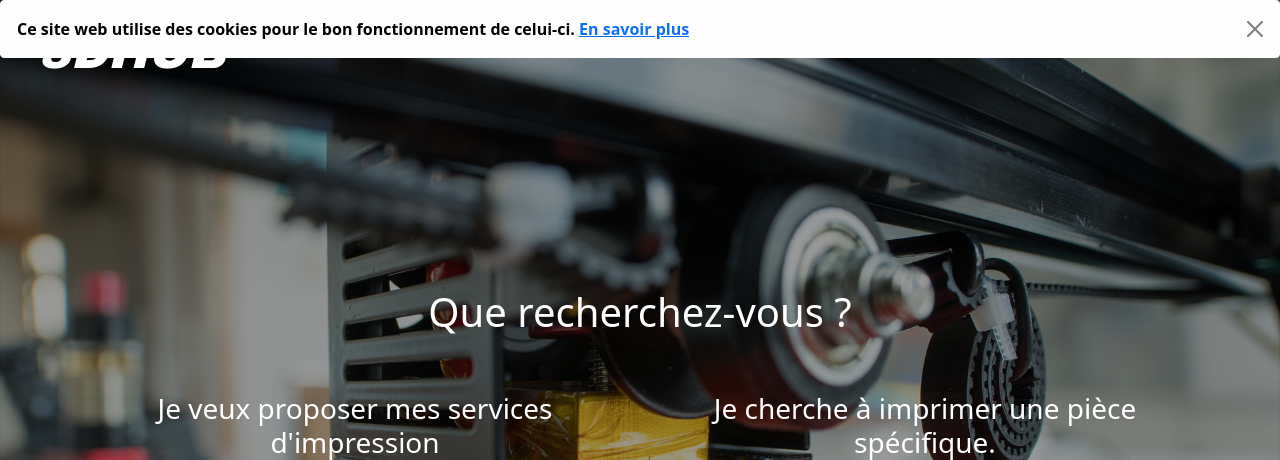
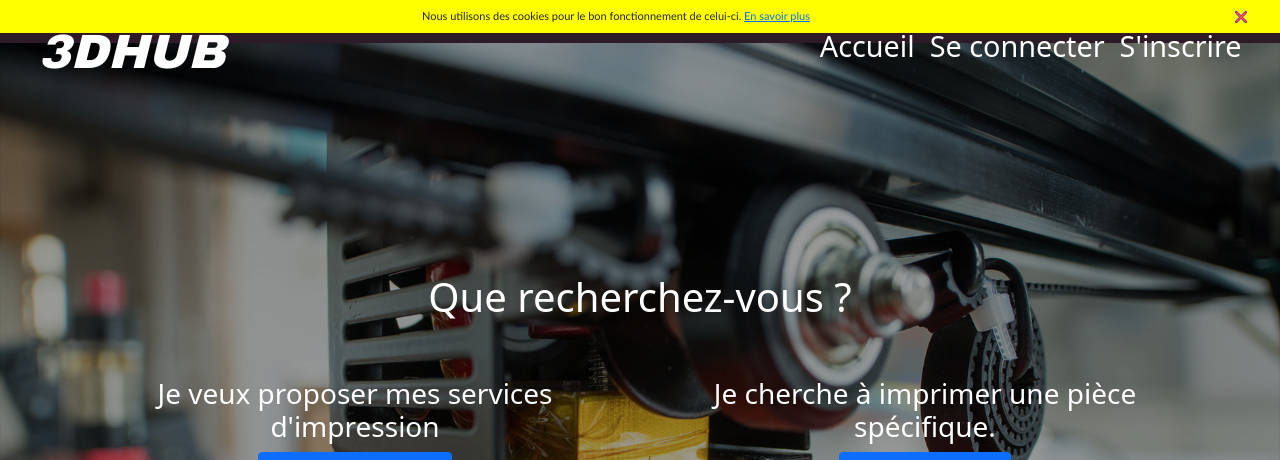
Before and after one commit to Munozmu/3d-hub, a PHP site: page / in a window 1280 px wide. Shown: the top 460 px of the page. Run offline with PHP 8.4, Linux system fonts and the light colour scheme; some libraries are stand-ins or nearby versions.

Commit message:
ajout du bandeau

```diff
--- a/CSS.css
+++ b/CSS.css
@@ -4,6 +4,7 @@
 	color: white;
 	z-index: 2;
 }
+
 
 .accueil {
 	position:absolute;
@@ -26,6 +27,7 @@
 
 }
 .alert {
+	position:absolute;
 	z-index: 3;
 	color:black!important;
 
@@ -47,3 +49,31 @@ body {
     position: absolute;
     z-index: -1;
 }
+
+
+
+a {
+    text-decoration: none;
+    color: #6E052E;
+}
+
+#barre {
+    width: 100%;
+    background:yellow;
+    padding:8px 0;
+    font-family:  "Trebuchet MS";
+    text-align: center;
+    font-size:11px;
+    margin-top:-50px;
+    border-bottom: 10px solid #2e1b27;
+}
+
+#fermer {
+    background-image: url("fermer.png");
+    width: 18px;
+    height: 18px;
+    display: block;
+    cursor: pointer;
+    float:right;
+    margin-right:30px;
+}
--- a/index.html
+++ b/index.html
@@ -1,26 +1,62 @@
 <!doctype html>
 <html lang="fr">
-<link rel="stylesheet" href="CSS.css" /><!--Nom du fichier CSS à joindre-->
+<link rel="stylesheet" href="CSS.css" />
+<!--Nom du fichier CSS à joindre-->
+
 <head>
   <!-- Required meta tags -->
   <meta charset="utf-8">
   <meta name="viewport" content="width=device-width, initial-scale=1">
 
   <!-- Bootstrap CSS -->
-    <link href="https://cdn.jsdelivr.net/npm/bootstrap@5.0.0-beta2/dist/css/bootstrap.min.css" rel="stylesheet" integrity="sha384-BmbxuPwQa2lc/FVzBcNJ7UAyJxM6wuqIj61tLrc4wSX0szH/Ev+nYRRuWlolflfl" crossorigin="anonymous">
+  <link href="https://cdn.jsdelivr.net/npm/bootstrap@5.0.0-beta2/dist/css/bootstrap.min.css" rel="stylesheet"
+    integrity="sha384-BmbxuPwQa2lc/FVzBcNJ7UAyJxM6wuqIj61tLrc4wSX0szH/Ev+nYRRuWlolflfl" crossorigin="anonymous">
 
   <title>Page d'Acceuil</title>
+
+  <head>
+    <!--<link rel="stylesheet" media="screen" href="css/style.css" />-->
+
+    <script type="text/javascript" src="https://ajax.googleapis.com/ajax/libs/jquery/1.5.0/jquery.min.js"></script>
+
+    <script type="text/javascript">
+
+      $(document).ready(function () {
+
+        //au chargement de la page je règle le marginTop de #barre à 0 (il etait fixé à -50px dans le css) en 500ms
+
+        $('#barre').animate({
+          marginTop: "0",
+        }, 500);
+
+        //au clic sur #fermer qui est la croix j'anime le marginTop de #barre à -30px pour le faire remonter et laisser le border bottom apparent
+
+        $("#fermer").mousedown(function () {
+
+          $('#barre').animate({
+            marginTop: "-30px",
+          }, 500);
+
+        });
+      });
+    </script>
   </head>
+
+  </div>
+
+
 <body>
 
+  <div id="barre">
+    Nous utilisons des cookies pour le bon fonctionnement de celui-ci. <a href="./legals/legals-mentions.html">En savoir
+      plus</a>
+    <div id="fermer"></div>
+  </div>
 
   <div class="accueil">Accueil&nbsp;&nbsp;Se connecter&nbsp;&nbsp;S'inscrire</div>
   <h1 class="titre">3DHUB</h1>
 
-    <div class="alert alert-light alert-dismissible fade show" role="alert">
-      <strong>Ce site web utilise des cookies pour le bon fonctionnement de celui-ci. <a href="legals/legals-mentions.html">En savoir plus</a>
-      <button type="button" class="btn-close" data-bs-dismiss="alert" aria-label="Close"></button>
-    </div>
+
 
 
   <div class="container">
@@ -49,7 +85,12 @@
 
 
 
-    <script src="https://cdn.jsdelivr.net/npm/bootstrap@5.0.0-beta2/dist/js/bootstrap.bundle.min.js" integrity="sha384-b5kHyXgcpbZJO/tY9Ul7kGkf1S0CWuKcCD38l8YkeH8z8QjE0GmW1gYU5S9FOnJ0" crossorigin="anonymous"></script>
+
+
+  <script src="https://cdn.jsdelivr.net/npm/bootstrap@5.0.0-beta2/dist/js/bootstrap.bundle.min.js"
+    integrity="sha384-b5kHyXgcpbZJO/tY9Ul7kGkf1S0CWuKcCD38l8YkeH8z8QjE0GmW1gYU5S9FOnJ0"
+    crossorigin="anonymous"></script>
 
 </body>
+
 </html>
```
Also changed, not shown: fermer.png (added). Lines whose indentation alone changed are shown as unchanged.
